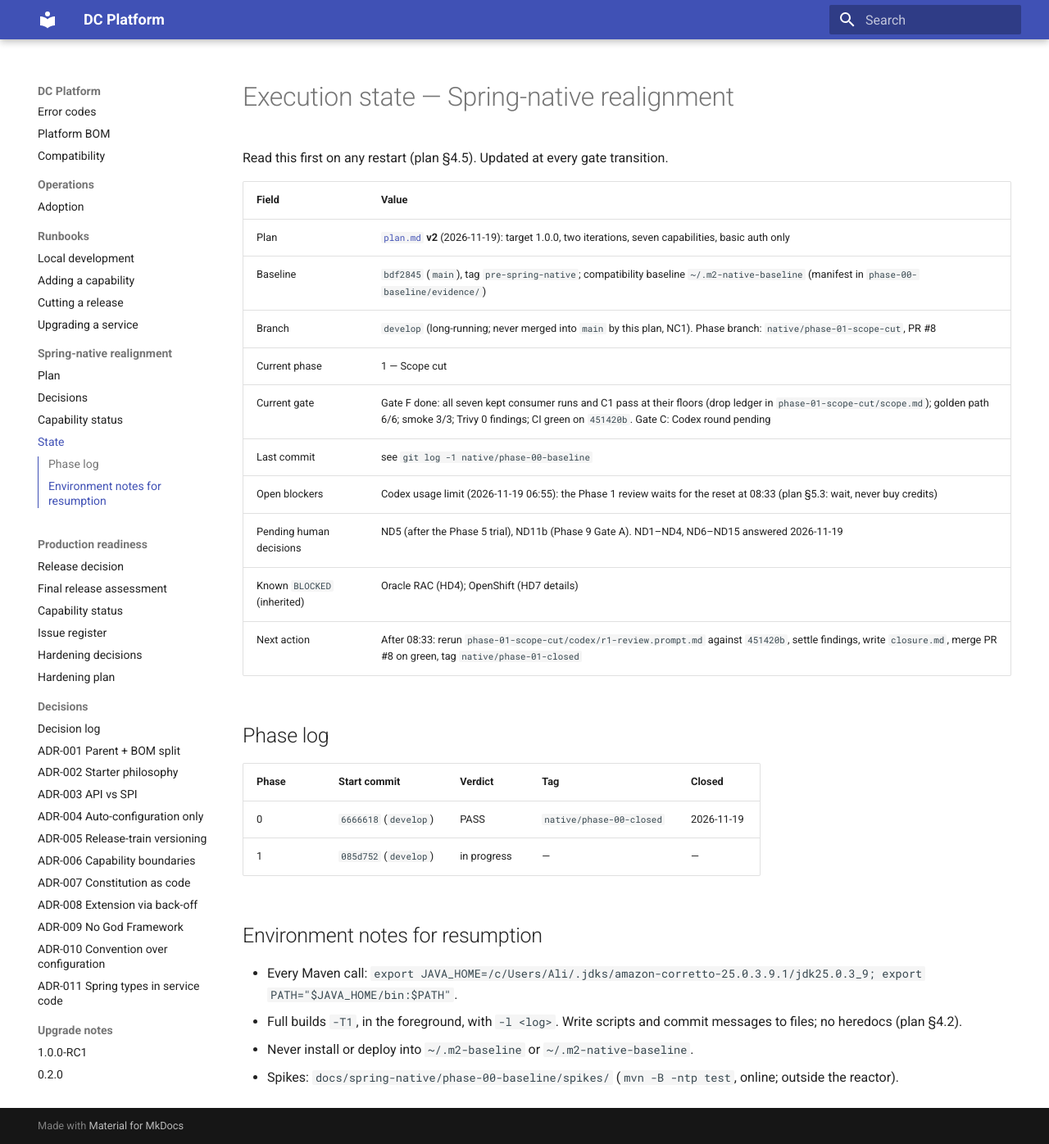
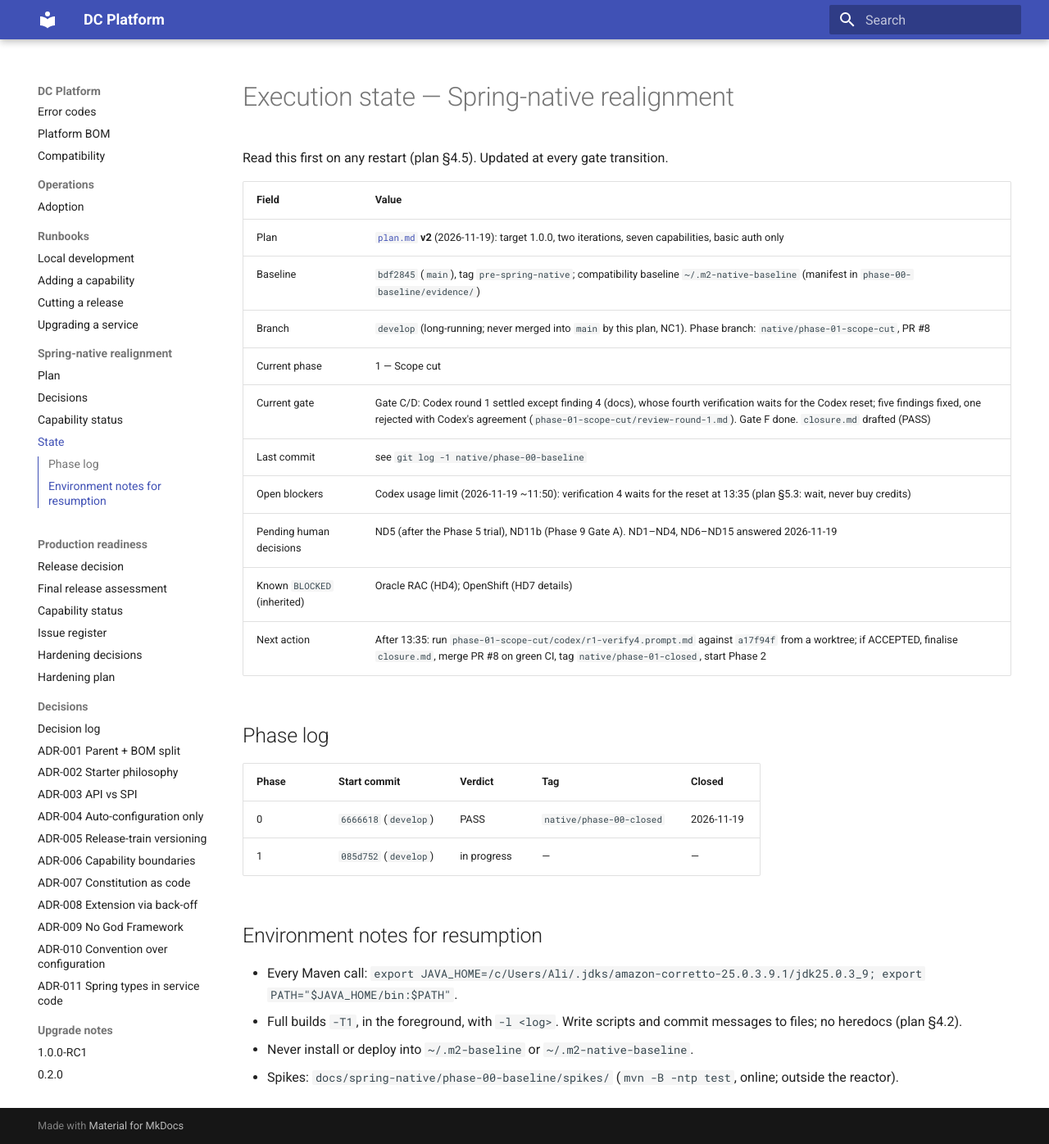
Before and after one commit to muhammadallee/dc-platform, an MkDocs documentation site: the page built from docs/spring-native/STATE.md, in a window 1280 px wide and 1396 px high. Shown: the whole window at 82% size. Built offline with MkDocs 1.6.1 and Material for MkDocs 9.7.7, drawn with Linux system fonts in a browser that asks for light colours.

Commit message:
docs(spring-native): phase 1 state, Codex verification 4 waiting for reset
Co-Authored-By: Claude Opus 5.5 <noreply@anthropic.com>
Claude-Session: https://claude.ai/code/session_0131grQ6pUwFCGZox6ekZHiA

```diff
--- a/docs/spring-native/STATE.md
+++ b/docs/spring-native/STATE.md
@@ -8,12 +8,12 @@ Read this first on any restart (plan §4.5). Updated at every gate transition.
 | Baseline | `bdf2845` (`main`), tag `pre-spring-native`; compatibility baseline `~/.m2-native-baseline` (manifest in `phase-00-baseline/evidence/`) |
 | Branch | `develop` (long-running; never merged into `main` by this plan, NC1). Phase branch: `native/phase-01-scope-cut`, PR #8 |
 | Current phase | 1 — Scope cut |
-| Current gate | Gate F done: all seven kept consumer runs and C1 pass at their floors (drop ledger in `phase-01-scope-cut/scope.md`); golden path 6/6; smoke 3/3; Trivy 0 findings; CI green on `451420b`. Gate C: Codex round pending |
+| Current gate | Gate C/D: Codex round 1 settled except finding 4 (docs), whose fourth verification waits for the Codex reset; five findings fixed, one rejected with Codex's agreement (`phase-01-scope-cut/review-round-1.md`). Gate F done. `closure.md` drafted (PASS) |
 | Last commit | see `git log -1 native/phase-00-baseline` |
-| Open blockers | Codex usage limit (2026-11-19 06:55): the Phase 1 review waits for the reset at 08:33 (plan §5.3: wait, never buy credits) |
+| Open blockers | Codex usage limit (2026-11-19 ~11:50): verification 4 waits for the reset at 13:35 (plan §5.3: wait, never buy credits) |
 | Pending human decisions | ND5 (after the Phase 5 trial), ND11b (Phase 9 Gate A). ND1–ND4, ND6–ND15 answered 2026-11-19 |
 | Known `BLOCKED` (inherited) | Oracle RAC (HD4); OpenShift (HD7 details) |
-| Next action | After 08:33: rerun `phase-01-scope-cut/codex/r1-review.prompt.md` against `451420b`, settle findings, write `closure.md`, merge PR #8 on green, tag `native/phase-01-closed` |
+| Next action | After 13:35: run `phase-01-scope-cut/codex/r1-verify4.prompt.md` against `a17f94f` from a worktree; if ACCEPTED, finalise `closure.md`, merge PR #8 on green CI, tag `native/phase-01-closed`, start Phase 2 |
 
 ## Phase log
 
```
Also changed, not shown: docs/spring-native/capability-status.md (+1 -1 lines).
